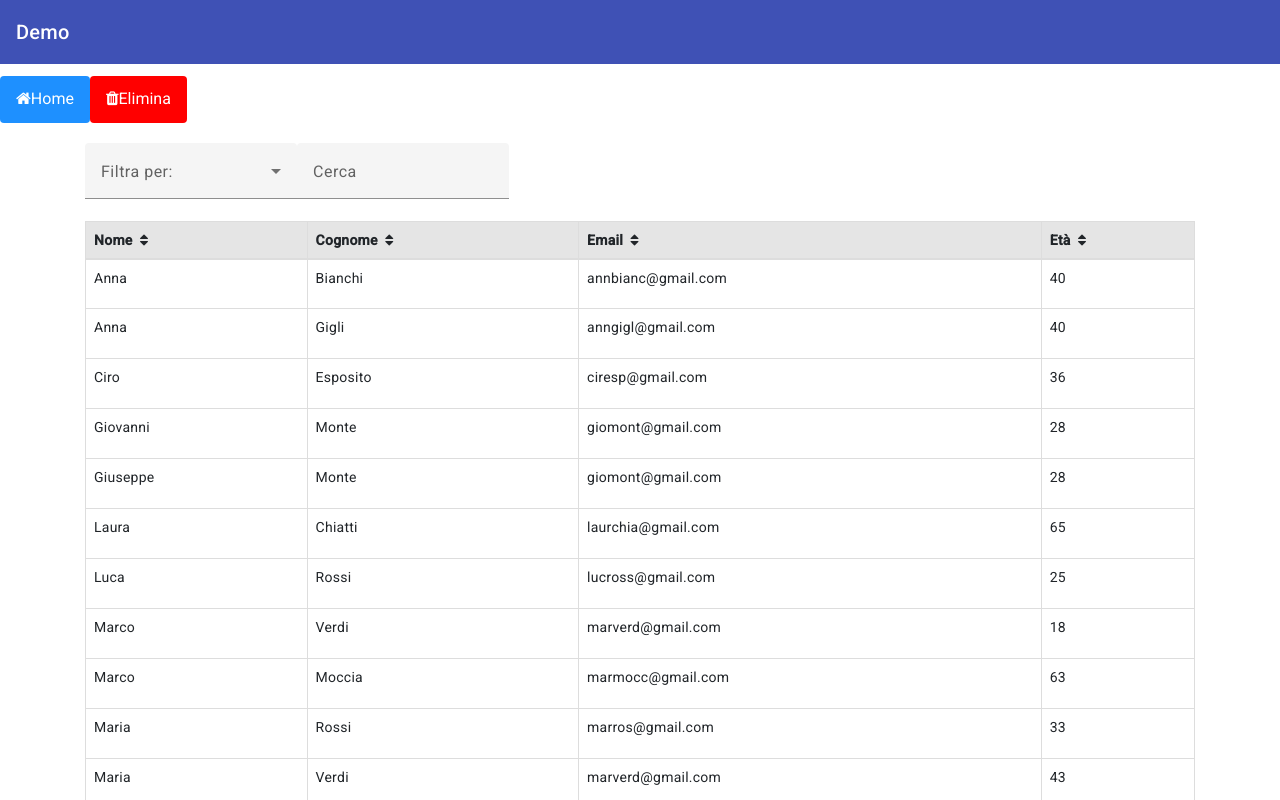
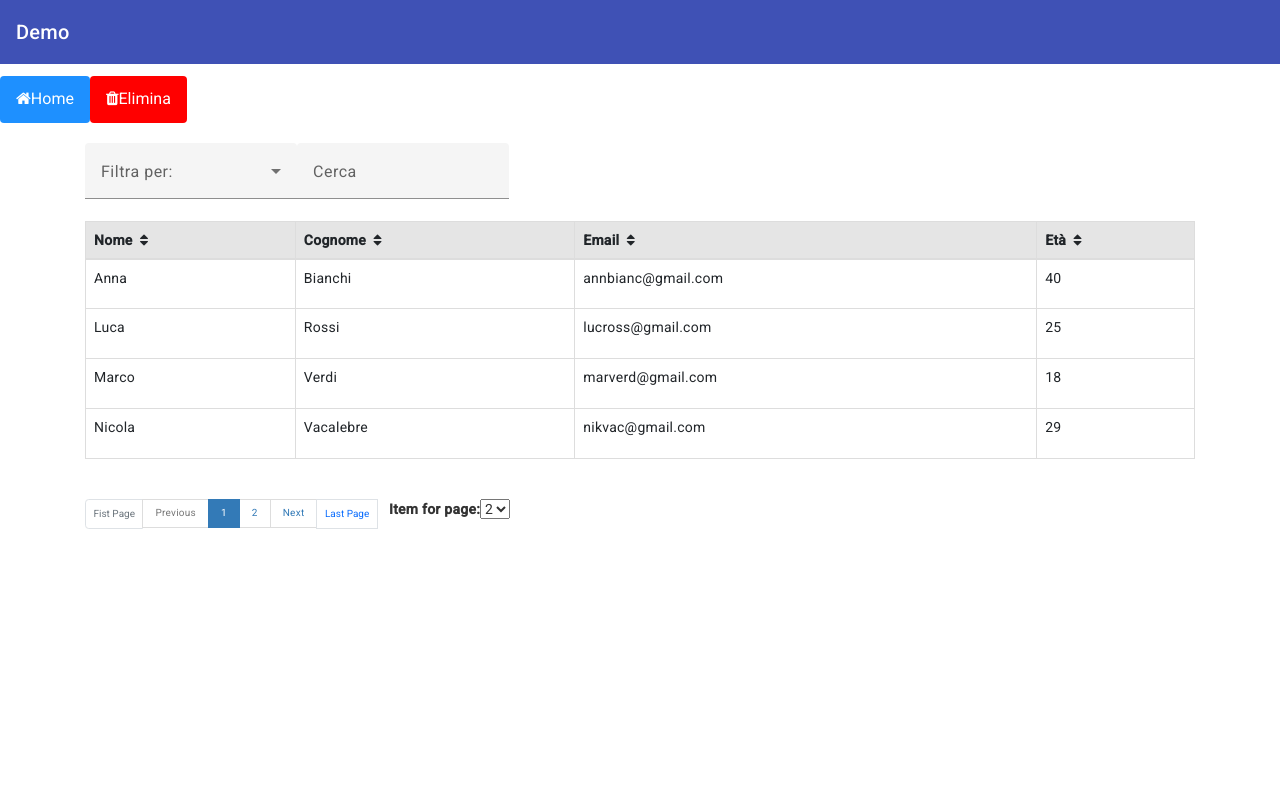
Before and after one commit to nicovaca/Angular_RentalCar, an Angular app: page / in a window 1280 px wide. Shown: the top 800 px of the page. Built offline with nearby package versions, Linux system fonts and the light colour scheme.

Commit message:
Prima implementazione paginazione

```diff
--- a/src/app/app.component.ts
+++ b/src/app/app.component.ts
@@ -34,7 +34,7 @@ export class AppComponent {
     ],
     order: {defaultColumn: "nome", orderType: "desc"},
     search: {columns: ["nome", "cognome", "email"]},
-    pagination: {itemPerPage:5, itemPerPageOptions:[5,10,15]}
+    pagination: {itemPerPage:4, itemPerPageOptions:[2,4,6]}
   }
 
   data: Utenti[] = utenti;
--- a/src/app/components/my-table/my-table.component.html
+++ b/src/app/components/my-table/my-table.component.html
@@ -40,7 +40,7 @@
 
     </thead>
     <tbody>
-    <ng-container *ngFor="let object of data  | filterPipe: filter :filterKey | sortPipe : key:  orderType">
+    <ng-container *ngFor="let object of data | pagination :currentPage:itemPerPage | filterPipe: filter :filterKey | sortPipe : key:  orderType">
       <tr>
 
         <td *ngFor="let header of tableConfig.headers">{{object[header.key]}}</td>
@@ -51,4 +51,53 @@
     </ng-container>
     </tbody>
   </table>
+
+
+  <!--Paginazione-->
+  <nav class="pages">
+    <ul class="pagination d-inline-flex">
+
+      <!-- first button -->
+      <li [class]="currentPage === 1 ? 'page-item disabled' : 'page-item'" >
+        <button class="page-link" (click)="selectPageNumber(1)">Fist Page</button>
+      </li>
+
+      <!-- previous button -->
+      <li [ngClass]="{ disabled: currentPage === 1 }" class="page-item">
+        <a class="page-link" (click)="previous()">Previous</a>
+      </li>
+
+      <!-- range of pages list -->
+      <li class="page-item"
+        *ngFor="let page of pages"
+        [ngClass]="{ 'page-item': true, active: currentPage === page }"
+        (click)="changePage(page)">
+        <span class="page-link">{{ page }}</span>
+      </li>
+
+      <!-- next button -->
+      <li
+        [ngClass]="{ disabled: currentPage + 1 > totalPages.length }"
+        class="page-item"
+      >
+        <a class="page-link" (click)="next()">Next</a>
+      </li>
+
+      <!-- last button -->
+      <li [class]="currentPage === totalPages.length ? 'page-item disabled' : 'page-item'" >
+        <button class="page-link" (click)="selectPageNumber(totalPages.length)">Last Page</button>
+      </li>
+
+      <!--Select number of items-->&nbsp;&nbsp;&nbsp;
+      <li class="page-item">
+        <label for="currentPage">Item for page:</label>
+        <select id="currentPage" (change)="selectItemPerPage()">
+          <option *ngFor="let number of tableConfig.pagination.itemPerPageOptions">{{number}}</option>
+        </select>
+      </li>
+    </ul>
+  </nav>
+
+
+
 </div>
--- a/src/app/components/my-table/my-table.component.ts
+++ b/src/app/components/my-table/my-table.component.ts
@@ -1,4 +1,4 @@
-import {Component, Input, OnInit} from '@angular/core';
+import {Component, Input, OnInit, OnChanges, SimpleChanges} from '@angular/core';
 import {MyTableConfig} from 'src/app/configs/my-table-config/my-table-config';
 
 
@@ -7,7 +7,8 @@ import {MyTableConfig} from 'src/app/configs/my-table-config/my-table-config';
   templateUrl: './my-table.component.html',
   styleUrls: ['./my-table.component.css']
 })
-export class MyTableComponent implements OnInit {
+export class MyTableComponent implements OnInit, OnChanges {
+
 
   @Input() tableConfig!: MyTableConfig;
   @Input() data!: any [];
@@ -17,14 +18,36 @@ export class MyTableComponent implements OnInit {
   enable: boolean = false;
   filter: any;
   filterKey: any;
+  totalPages!: number[];
+  currentPage: number = 1;
+  pages: number[] = [];
+  itemPerPage!: number;
 
 
 
   ngOnInit(): void {
     this.key = this.tableConfig.order.defaultColumn;
     this.orderType = this.tableConfig.order.orderType;
+    this.itemPerPage = this.tableConfig.pagination.itemPerPage;
+    this.totalPages = new Array(Math.ceil(this.data.length / this.tableConfig.pagination.itemPerPage));
+    this.pages = this.range(1, this.totalPages.length);
   }
 
+
+
+  range(start: number, end: number): number[] {
+    if (this.currentPage - 1 === 0) {
+      return [this.currentPage, this.currentPage  + 1]
+    } else if (this.currentPage + 1 === this.totalPages.length + 1) {
+      return [this.currentPage - 1, this.currentPage]
+    } else {
+      return [this.currentPage - 1, this.currentPage, this.currentPage + 1]
+    }
+  }
+
+  ngOnChanges(changes: SimpleChanges): void {
+    this.ngOnInit();
+  }
 
   sort(key: string) {
     this.key = key;
@@ -35,4 +58,35 @@ export class MyTableComponent implements OnInit {
     }
     this.enable = true;
   }
+
+
+  /** Set page number */
+  selectPageNumber(pageNumber: number) {
+    this.currentPage = pageNumber;
+  }
+
+  /** Set next page number */
+  next() {
+    if (this.currentPage <= this.totalPages.length) {
+      const nextPage = this.currentPage + 1;
+      this.changePage(nextPage);
+      this.pages = this.range(nextPage, this.totalPages.length);
+    }
+  }
+
+  /** Set previous page number */
+  previous() {
+    if (this.currentPage >= 1) {
+      const previousPage = this.currentPage - 1;
+      this.changePage(previousPage);
+      this.range(this.currentPage, this.totalPages.length);
+      this.pages = this.range(previousPage, this.totalPages.length);
+    }
+  }
+  changePage(page: number): void {
+    this.currentPage = page;
+  }
+  selectItemPerPage() {
+
+  }
 }
--- a/src/app/components/my-table/pipe/pagination.pipe.ts
+++ b/src/app/components/my-table/pipe/pagination.pipe.ts
@@ -5,8 +5,10 @@ import { Pipe, PipeTransform } from '@angular/core';
 })
 export class PaginationPipe implements PipeTransform {
 
-  transform(value: unknown, ...args: unknown[]): unknown {
-    return null;
+  transform(data: any[], selectedpage:number, itemperpage:number ): any {
+    let itemToStart = (selectedpage - 1) * itemperpage
+    let itemToEnd = itemToStart + itemperpage
+    return data.slice(itemToStart,itemToEnd)
   }
 
 }
```
